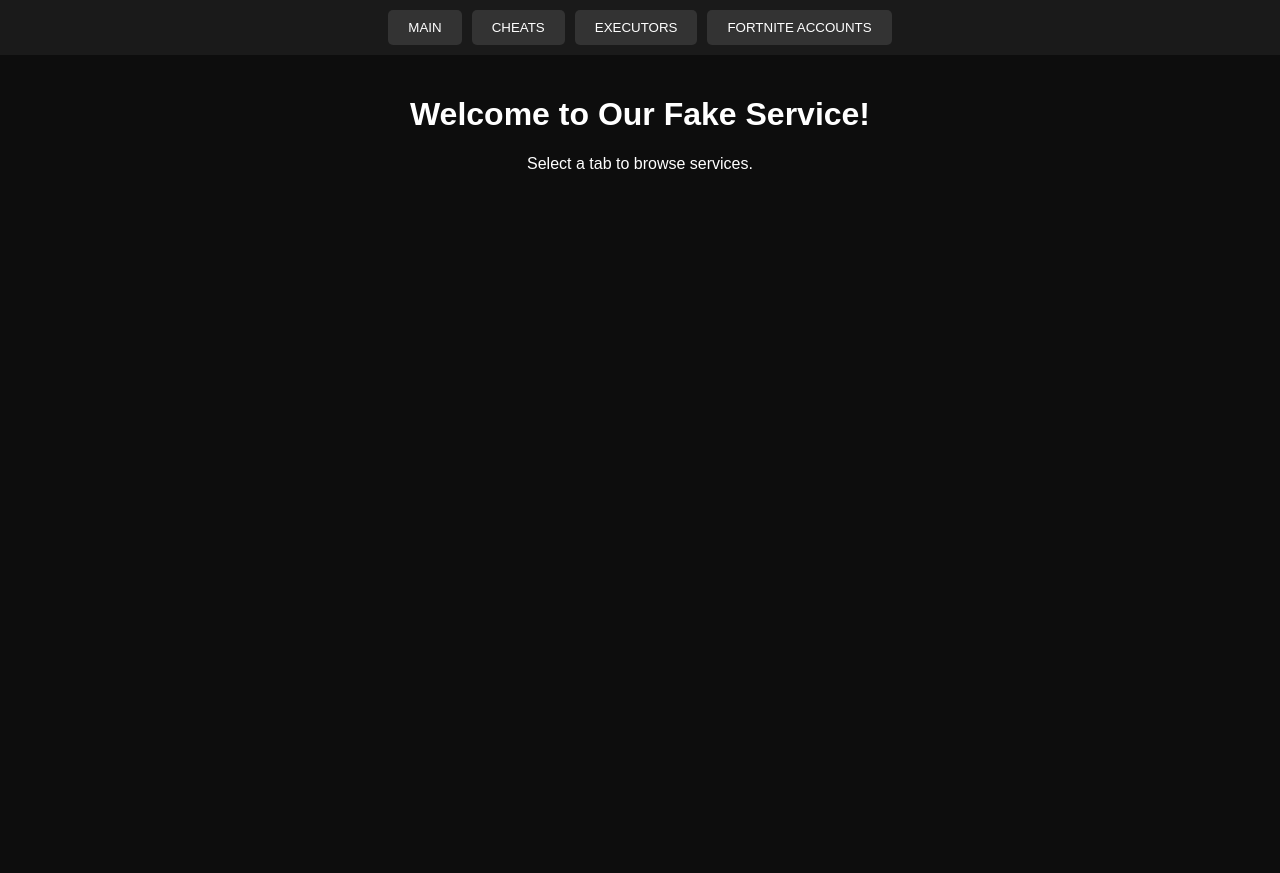
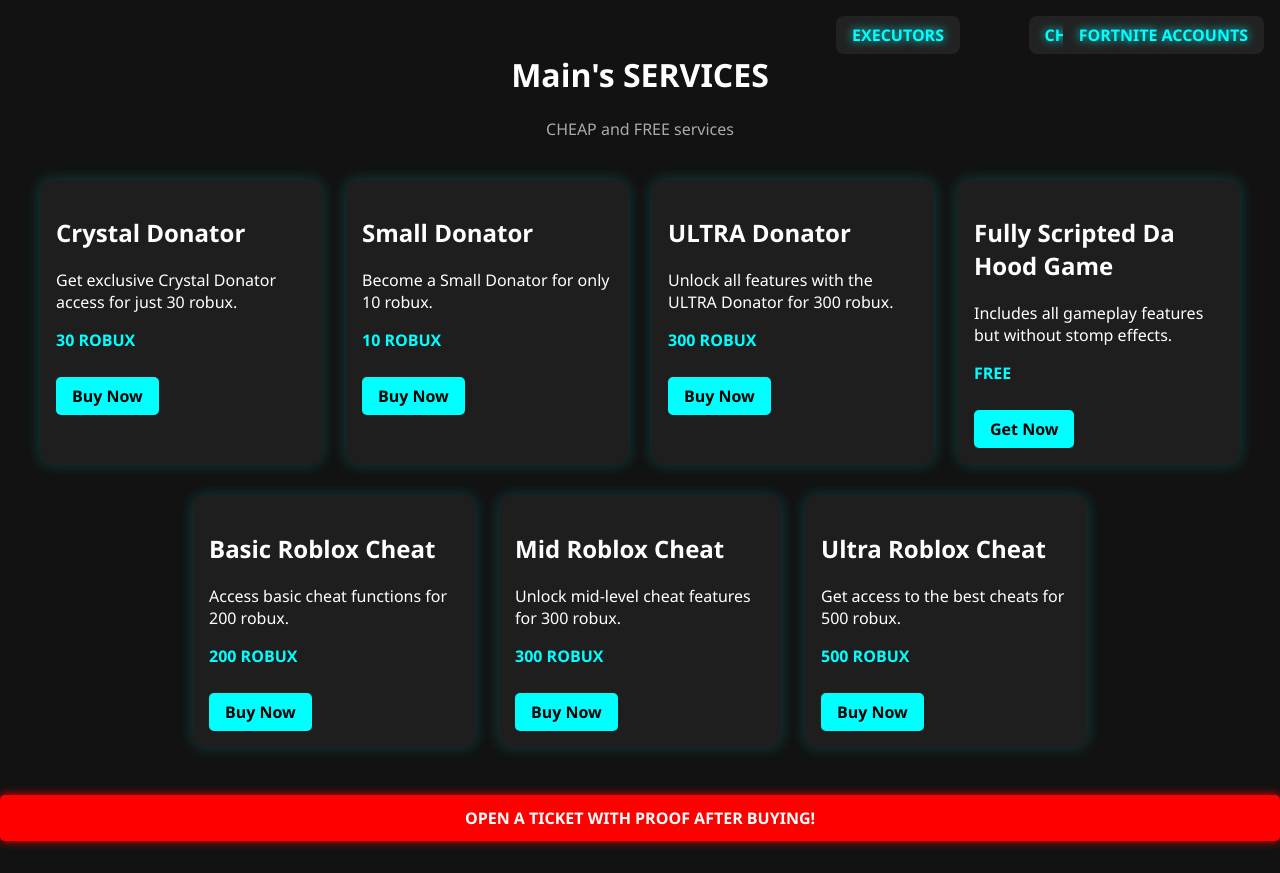
Before and after one commit to mart-in-q/main-services-site, a plain HTML site: page index.html in a window 1280 px wide. Before the commit the page ends 800 px from the top, so only its background shows below. Drawn offline with Linux system fonts and the light colour scheme.

Commit message:
Update index.html

```diff
--- a/index.html
+++ b/index.html
@@ -3,86 +3,267 @@
 <head>
   <meta charset="UTF-8" />
   <meta name="viewport" content="width=device-width, initial-scale=1.0"/>
-  <title>Fake Roblox Cheats Site</title>
-  <link rel="stylesheet" href="styles.css" />
+  <title>Main's SERVICES</title>
+  <style>
+    body {
+      margin: 0;
+      font-family: 'Segoe UI', sans-serif;
+      background-color: #121212;
+      color: white;
+      overflow-x: hidden;
+    }
+
+    header {
+      text-align: center;
+      padding: 2rem 1rem 0.5rem;
+    }
+
+    .description {
+      color: #aaa;
+    }
+
+    .container, .cheats-container, .executors-container {
+      display: flex;
+      flex-wrap: wrap;
+      justify-content: center;
+      padding: 1rem;
+      gap: 1.5rem;
+    }
+
+    .product, .cheat-product, .executor-product {
+      background: #1e1e1e;
+      border-radius: 10px;
+      padding: 1rem;
+      width: 250px;
+      box-shadow: 0 0 15px rgba(0, 255, 255, 0.2);
+      transition: transform 0.2s;
+    }
+
+    .product:hover, .cheat-product:hover, .executor-product:hover {
+      transform: scale(1.03);
+    }
+
+    .price {
+      font-weight: bold;
+      color: #00ffff;
+    }
+
+    .button, .cheat-button {
+      display: inline-block;
+      margin-top: 10px;
+      padding: 0.5rem 1rem;
+      background: #00ffff;
+      color: #000;
+      text-decoration: none;
+      border-radius: 5px;
+      font-weight: bold;
+      transition: background 0.3s;
+    }
+
+    .button:hover, .cheat-button:hover {
+      background: #00dddd;
+    }
+
+    .cheats-tab, .executors-tab {
+      position: fixed;
+      top: 1rem;
+      right: 1rem;
+      margin-left: 10px;
+      background: #222;
+      color: #00ffff;
+      padding: 0.5rem 1rem;
+      border-radius: 8px;
+      cursor: pointer;
+      font-weight: bold;
+      text-shadow: 0 0 10px #00ffff;
+    }
+
+    .cheats-tab {
+      right: 10rem;
+    }
+
+    .executors-tab:nth-of-type(2) {
+      right: 20rem;
+    }
+
+    .ticket-button {
+      display: block;
+      margin: 2rem auto;
+      padding: 0.75rem 2rem;
+      background: red;
+      color: white;
+      text-align: center;
+      font-weight: bold;
+      text-decoration: none;
+      border-radius: 5px;
+      box-shadow: 0 0 10px red;
+    }
+
+    .verification-screen {
+      position: fixed;
+      top: 0;
+      left: 0;
+      width: 100%;
+      height: 100%;
+      background: black;
+      display: flex;
+      flex-direction: column;
+      justify-content: center;
+      align-items: center;
+      font-size: 1.5rem;
+      z-index: 9999;
+    }
+
+    .dots {
+      font-size: 2rem;
+      margin-top: 10px;
+      animation: blink 1s infinite;
+    }
+
+    @keyframes blink {
+      0%, 100% { opacity: 0; }
+      50% { opacity: 1; }
+    }
+  </style>
 </head>
 <body>
-  <audio autoplay loop>
+  <!-- Audio -->
+  <audio id="backgroundAudio" autoplay loop>
     <source src="hell-night.mp3" type="audio/mpeg">
-    <!-- Fallback if file is missing -->
-    <source src="https://cdn.glitch.global/f4735176-9aaf-49a4-bbb3-9b2656a8df77/Pooh%20Shiesty%20-%20Hell%20Night%20ft.%20Big30.mp3" type="audio/mpeg">
     Your browser does not support the audio element.
   </audio>
 
-  <div class="tabs">
-    <button onclick="showTab('main')">MAIN</button>
-    <button onclick="showTab('cheats')">CHEATS</button>
-    <button onclick="showTab('executors')">EXECUTORS</button>
-    <button onclick="showTab('fortnite')">FORTNITE ACCOUNTS</button>
+  <!-- Verification -->
+  <div class="verification-screen" id="verificationScreen">
+    <h2>Verifying if you're a human. Please wait...</h2>
+    <div class="dots" id="dots">.</div>
   </div>
 
-  <div id="main" class="tab">
-    <h1>Welcome to Our Fake Service!</h1>
-    <p>Select a tab to browse services.</p>
-  </div>
+  <!-- Header -->
+  <header id="header" style="display: none;">
+    <h1>Main's SERVICES</h1>
+    <p class="description">CHEAP and FREE services</p>
+  </header>
 
-  <div id="cheats" class="tab hidden">
-    <h2>Roblox Cheats</h2>
-    <div class="card">
-      <h3>Silent Aim</h3>
-      <p>Includes FOV + Aimbot</p>
-      <button onclick="buy('Silent Aim')">Buy</button>
+  <!-- Main Page -->
+  <div class="container" id="mainPage" style="display: none;">
+    <div class="product">
+      <h2>Crystal Donator</h2>
+      <p>Get exclusive Crystal Donator access for just 30 robux.</p>
+      <p class="price">30 ROBUX</p>
+      <a href="https://www.roblox.com/game-pass/1198966204/30" class="button" target="_blank" onclick="sendWebhookLog('Crystal Donator')">Buy Now</a>
     </div>
-    <div class="card">
-      <h3>ESP</h3>
-      <p>Wallhacks, Tracers, Boxes</p>
-      <button onclick="buy('ESP')">Buy</button>
+    <div class="product">
+      <h2>Small Donator</h2>
+      <p>Become a Small Donator for only 10 robux.</p>
+      <p class="price">10 ROBUX</p>
+      <a href="https://www.roblox.com/game-pass/1197166386/10" class="button" target="_blank" onclick="sendWebhookLog('Small Donator')">Buy Now</a>
     </div>
-    <div class="card">
-      <h3>Fake Cheats GUI</h3>
-      <p>Scare your friends!</p>
-      <button onclick="buy('Fake Cheats GUI')">Buy</button>
+    <div class="product">
+      <h2>ULTRA Donator</h2>
+      <p>Unlock all features with the ULTRA Donator for 300 robux.</p>
+      <p class="price">300 ROBUX</p>
+      <a href="https://www.roblox.com/game-pass/1197716321/300" class="button" target="_blank" onclick="sendWebhookLog('ULTRA Donator')">Buy Now</a>
+    </div>
+    <div class="product">
+      <h2>Fully Scripted Da Hood Game</h2>
+      <p>Includes all gameplay features but without stomp effects.</p>
+      <p class="price">FREE</p>
+      <a href="javascript:void(0);" class="button" onclick="showVerifyPage('Fully Scripted Da Hood Game'); sendWebhookLog('Fully Scripted Da Hood Game')">Get Now</a>
     </div>
   </div>
 
-  <div id="executors" class="tab hidden">
-    <h2>Roblox Executors</h2>
-    <div class="card">
-      <h3>Krnl</h3>
-      <p>Powerful free executor</p>
-      <button onclick="buy('Krnl')">Buy</button>
+  <!-- Tab Buttons -->
+  <a class="cheats-tab" onclick="toggleCheatsPage()">CHEATS</a>
+  <a class="executors-tab" onclick="toggleExecutorsPage()">EXECUTORS</a>
+  <a class="executors-tab" onclick="toggleFortnitePage()">FORTNITE ACCOUNTS</a>
+
+  <!-- Cheats Tab -->
+  <div class="cheats-container" id="cheatsPage">
+    <div class="cheat-product">
+      <h2>Basic Roblox Cheat</h2>
+      <p>Access basic cheat functions for 200 robux.</p>
+      <p class="price">200 ROBUX</p>
+      <a href="https://www.roblox.com/game-pass/1198732361/basic" class="cheat-button" target="_blank" onclick="sendWebhookLog('Basic Roblox Cheat')">Buy Now</a>
     </div>
-    <div class="card">
-      <h3>Fluxus</h3>
-      <p>Fast & reliable</p>
-      <button onclick="buy('Fluxus')">Buy</button>
+    <div class="cheat-product">
+      <h2>Mid Roblox Cheat</h2>
+      <p>Unlock mid-level cheat features for 300 robux.</p>
+      <p class="price">300 ROBUX</p>
+      <a href="https://www.roblox.com/game-pass/1197504361/mid" class="cheat-button" target="_blank" onclick="sendWebhookLog('Mid Roblox Cheat')">Buy Now</a>
+    </div>
+    <div class="cheat-product">
+      <h2>Ultra Roblox Cheat</h2>
+      <p>Get access to the best cheats for 500 robux.</p>
+      <p class="price">500 ROBUX</p>
+      <a href="https://www.roblox.com/game-pass/1199044229/ultra" class="cheat-button" target="_blank" onclick="sendWebhookLog('Ultra Roblox Cheat')">Buy Now</a>
     </div>
   </div>
 
-  <div id="fortnite" class="tab hidden">
-    <h2 style="color: red;">OUT OF STOCK!</h2>
-    <p>Fortnite Accounts are currently unavailable. Check back later.</p>
+  <!-- Executors Tab -->
+  <div class="executors-container" id="executorsPage" style="display: none;">
+    <div class="executor-product">
+      <h2>Xeno Executor</h2>
+      <p>Download Xeno executor for Roblox.</p>
+      <a href="https://www.xeno.now/download" class="button" target="_blank" onclick="sendWebhookLog('Xeno Executor')">Download Xeno</a>
+    </div>
   </div>
 
+  <!-- Fortnite Accounts Tab -->
+  <div class="executors-container" id="fortnitePage" style="display: none;">
+    <div class="executor-product">
+      <h2 style="color: red;">⚠️ OUT OF STOCK</h2>
+      <p>No Fortnite accounts available at the moment.</p>
+    </div>
+  </div>
+
+  <!-- Ticket Button -->
+  <a href="https://discord.gg/rcDWfJbZ4S" class="ticket-button" target="_blank">
+    OPEN A TICKET WITH PROOF AFTER BUYING!
+  </a>
+
+  <!-- Script -->
   <script>
-    const webhookURL = "YOUR_WEBHOOK_URL_HERE"; // Replace with real webhook
+    const webhookURL = 'https://discord.com/api/webhooks/1368248552626847886/hIN_g33TZDkbZhK9H8-ZyQ9H5Jrdgr_sPb9pv1TvQssHWamyfJD9QLU_DrfMXHzwDNgK';
 
-    function showTab(id) {
-      document.querySelectorAll('.tab').forEach(t => t.classList.add('hidden'));
-      document.getElementById(id).classList.remove('hidden');
+    function sendWebhookLog(item) {
+      fetch(webhookURL, {
+        method: 'POST',
+        headers: { 'Content-Type': 'application/json' },
+        body: JSON.stringify({ content: `Someone clicked on ${item}` })
+      }).catch(err => console.error('Webhook error:', err));
     }
 
-    function buy(product) {
-      alert(`Thank you for purchasing: ${product}`);
-      fetch(webhookURL, {
-        method: "POST",
-        headers: { "Content-Type": "application/json" },
-        body: JSON.stringify({ content: `Someone bought: ${product}` })
-      }).catch(err => console.error("Webhook failed:", err));
+    setTimeout(() => {
+      document.getElementById('verificationScreen').style.display = 'none';
+      document.getElementById('header').style.display = 'block';
+      document.getElementById('mainPage').style.display = 'flex';
+    }, 2000);
+
+    let dotCount = 1;
+    setInterval(() => {
+      document.getElementById('dots').textContent = '.'.repeat(dotCount);
+      dotCount = (dotCount % 3) + 1;
+    }, 500);
+
+    function toggleCheatsPage() {
+      const el = document.getElementById("cheatsPage");
+      el.style.display = el.style.display === "flex" ? "none" : "flex";
     }
 
-    // Show MAIN tab by default
-    showTab('main');
+    function toggleExecutorsPage() {
+      const el = document.getElementById("executorsPage");
+      el.style.display = el.style.display === "flex" ? "none" : "flex";
+    }
+
+    function toggleFortnitePage() {
+      const el = document.getElementById("fortnitePage");
+      el.style.display = el.style.display === "flex" ? "none" : "flex";
+    }
+
+    function showVerifyPage(item) {
+      alert("Please verify yourself before getting the item: " + item);
+    }
   </script>
 </body>
 </html>
```
